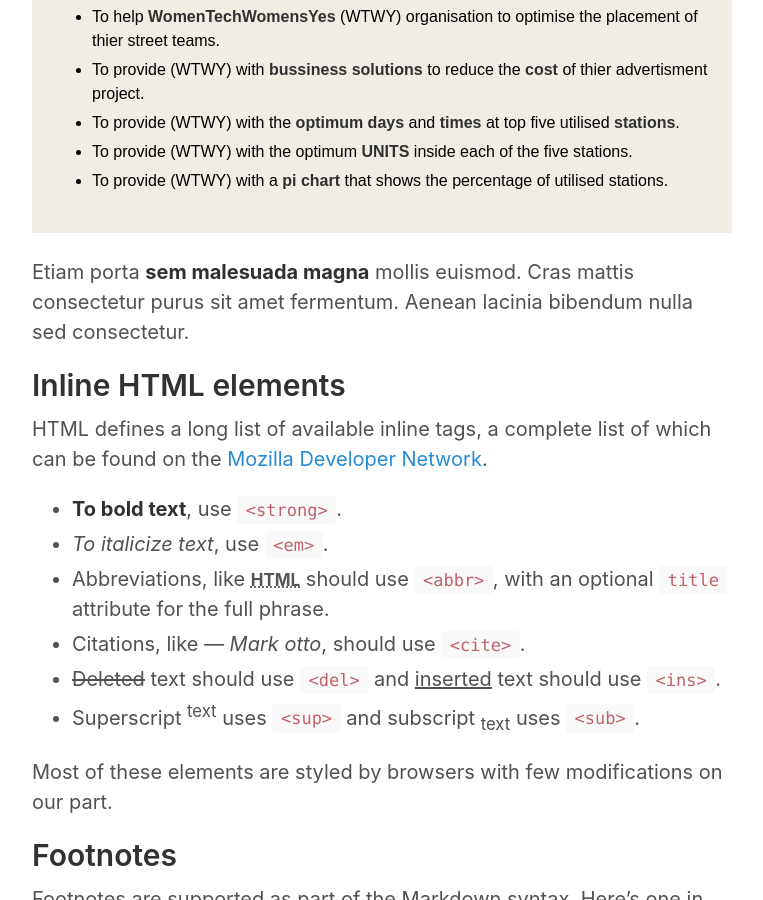
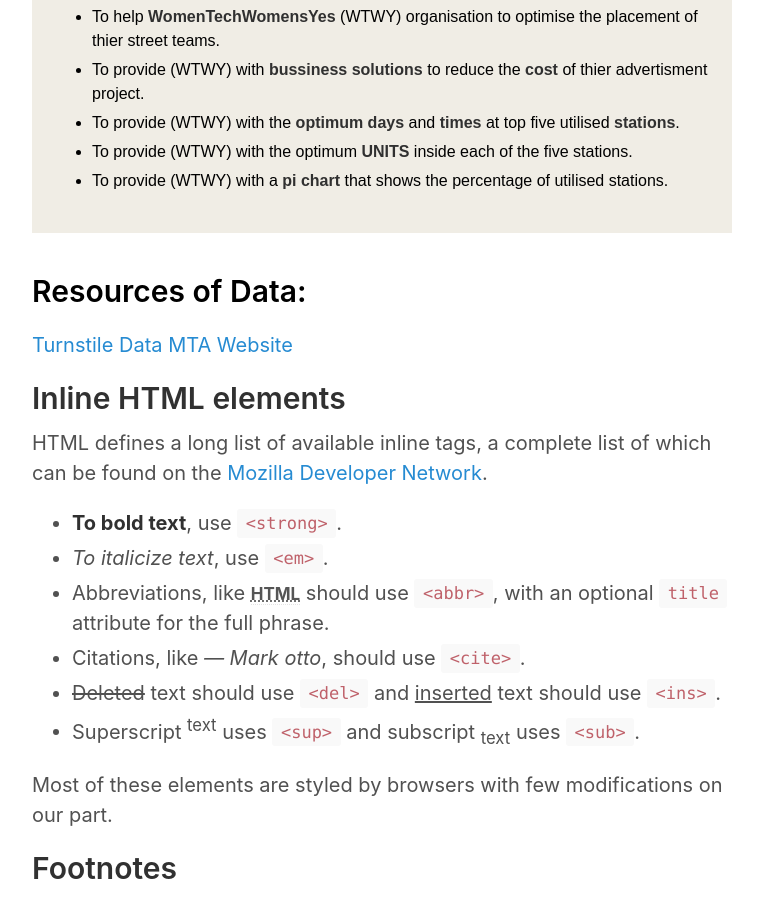
Before and after one commit to alafnan/alafnan.github.io, a Jekyll site: the page built from _posts/2015-01-6-example-content.md, in a window 1280 px wide and 900 px high, scrolled down 977 px. Shown: the whole window, without its empty margins (258-1021 px from the left). Built offline with Jekyll 4.4.1, drawn with Linux system fonts in a browser that asks for light colours.

Commit message:
Update 2015-01-6-example-content.md

```diff
--- a/_posts/2015-01-6-example-content.md
+++ b/_posts/2015-01-6-example-content.md
@@ -22,7 +22,9 @@ Group Members: Bader Alafnan, Khaled Al Qahtani, Abdulrahman Alshetwi, Aiman Alg
   <li>To provide (WTWY) with the optimum <strong>UNITS</strong> inside each of the five stations.</li>
   <li>To provide (WTWY) with a <strong>pi chart</strong> that shows the percentage of utilised stations.</li> </ul> </div>
 
-Etiam porta **sem malesuada magna** mollis euismod. Cras mattis consectetur purus sit amet fermentum. Aenean lacinia bibendum nulla sed consectetur.
+<h1 style="font-size:1.5em; color:#000000; margin-top: 2rem; margin-bottom: 1rem;">Resources of Data:</h1>
+[Turnstile Data MTA Website](http://web.mta.info/developers/turnstile.html)
+
 
 ## Inline HTML elements
 
```
